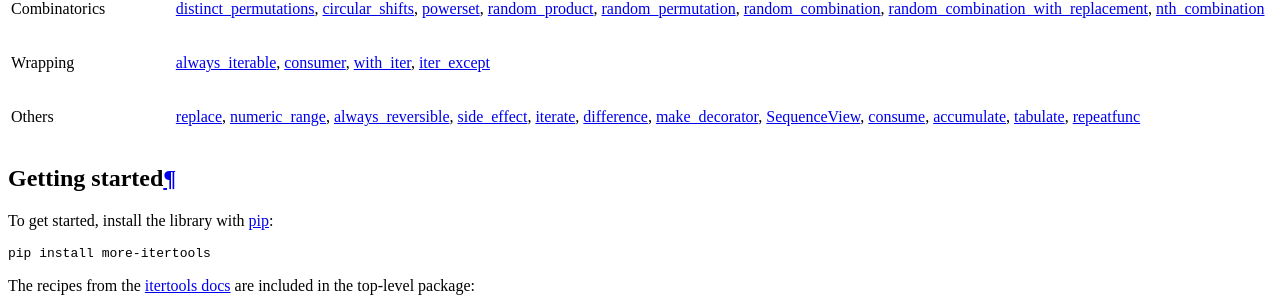
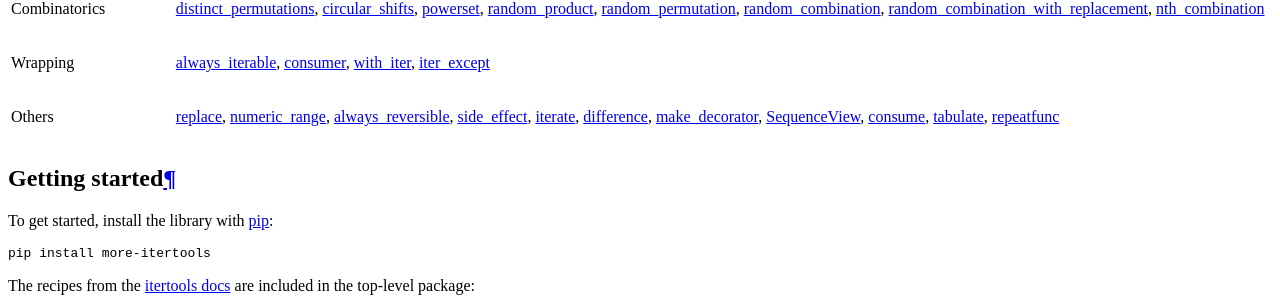
Before and after one commit to more-itertools/more-itertools, a Sphinx documentation site: the page built from docs/index.rst, in a window 1280 px wide. Shown: the part 849-1149 px from the top of the page. Built offline with Sphinx 7.4.7 and the Read the Docs theme 2.0.0, drawn with Linux system fonts in a browser that asks for light colours.

Commit message:
Remove accumulate from docs

```diff
--- a/README.rst
+++ b/README.rst
@@ -102,7 +102,6 @@ Python iterables.
 |                        | `make_decorator <https://more-itertools.readthedocs.io/en/stable/api.html#more_itertools.make_decorator>`_,                                                                                                          |
 |                        | `SequenceView <https://more-itertools.readthedocs.io/en/stable/api.html#more_itertools.SequenceView>`_,                                                                                                              |
 |                        | `consume <https://more-itertools.readthedocs.io/en/stable/api.html#more_itertools.consume>`_,                                                                                                                        |
-|                        | `accumulate <https://more-itertools.readthedocs.io/en/stable/api.html#more_itertools.accumulate>`_,                                                                                                                  |
 |                        | `tabulate <https://more-itertools.readthedocs.io/en/stable/api.html#more_itertools.tabulate>`_,                                                                                                                      |
 |                        | `repeatfunc <https://more-itertools.readthedocs.io/en/stable/api.html#more_itertools.repeatfunc>`_                                                                                                                   |
 +------------------------+----------------------------------------------------------------------------------------------------------------------------------------------------------------------------------------------------------------------+
--- a/docs/api.rst
+++ b/docs/api.rst
@@ -235,6 +235,5 @@ Others
 **Itertools recipes**
 
 .. autofunction:: consume
-.. autofunction:: accumulate(iterable, func=operator.add)
 .. autofunction:: tabulate
 .. autofunction:: repeatfunc
```
